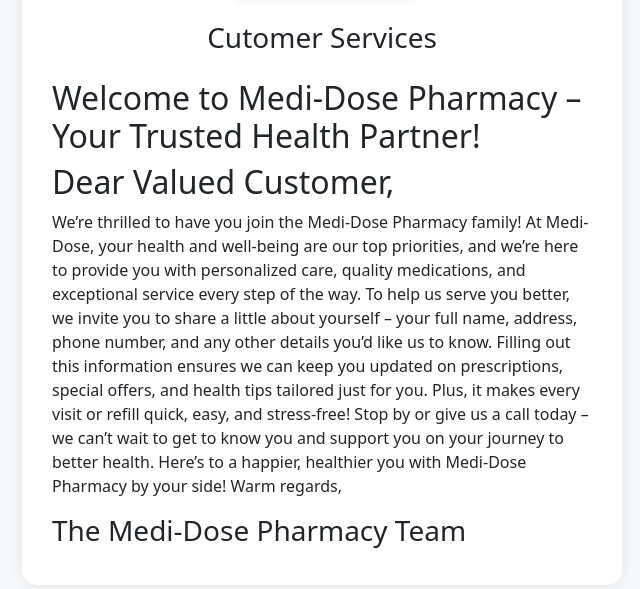
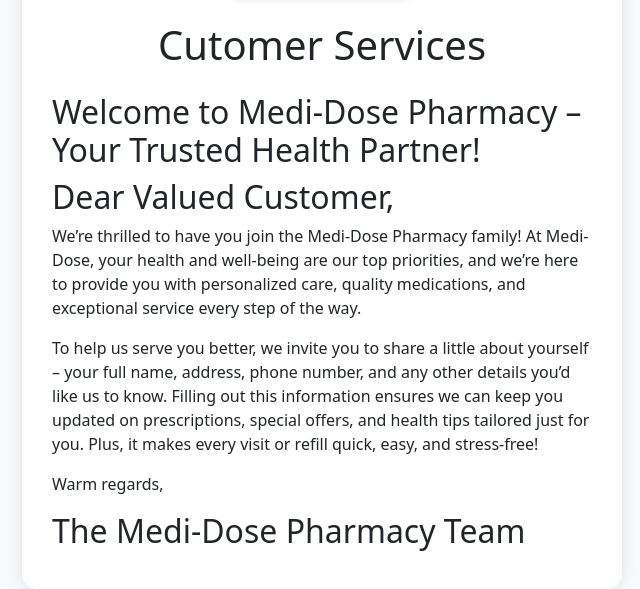
Before and after one commit to seekandshare/Medi-Dose-Form, a plain HTML site: page index.html in a window 1280 px wide. Shown: the part 153-742 px from the top of the page, without its empty margins (318-958 px from the left). Drawn offline with nearby package versions, Linux system fonts and the light colour scheme.

Commit message:
Update index.html

```diff
--- a/index.html
+++ b/index.html
@@ -43,21 +43,19 @@
                  class="logo img-fluid">
         </div>
 
-        <h3 class="text-center mb-4">Cutomer Services</h3>
+        <h1 class="text-center mb-4">Cutomer Services </h1>
 
        <h2> Welcome to Medi-Dose Pharmacy – Your Trusted Health Partner!</h2>
 
 <h2>Dear Valued Customer,</h2>
 
-<p>We’re thrilled to have you join the Medi-Dose Pharmacy family! At Medi-Dose, your health and well-being are our top priorities, and we’re here to provide you with personalized care, quality medications, and exceptional service every step of the way.
+<p>We’re thrilled to have you join the Medi-Dose Pharmacy family! At Medi-Dose, your health and well-being are our top priorities, and we’re here to provide you with personalized care, quality medications, and exceptional service every step of the way.</p>
 
-To help us serve you better, we invite you to share a little about yourself – your full name, address, phone number, and any other details you’d like us to know. Filling out this information ensures we can keep you updated on prescriptions, special offers, and health tips tailored just for you. Plus, it makes every visit or refill quick, easy, and stress-free!
+<p>To help us serve you better, we invite you to share a little about yourself – your full name, address, phone number, and any other details you’d like us to know. Filling out this information ensures we can keep you updated on prescriptions, special offers, and health tips tailored just for you. Plus, it makes every visit or refill quick, easy, and stress-free!</p>
 
-Stop by or give us a call today – we can’t wait to get to know you and support you on your journey to better health. Here’s to a happier, healthier you with Medi-Dose Pharmacy by your side!
+<p> Warm regards, </p>
 
-Warm regards, </p>
-
-<h3> The Medi-Dose Pharmacy Team </h3>
+<h2> The Medi-Dose Pharmacy Team </h2>
     </div>
 </body>
 </html>
```
